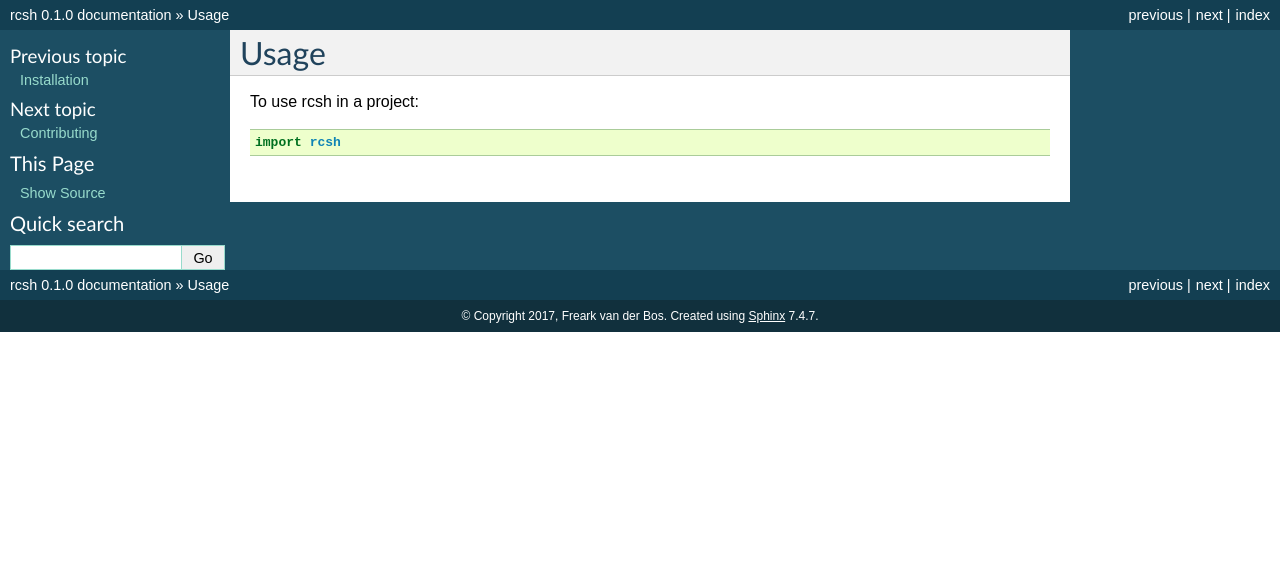
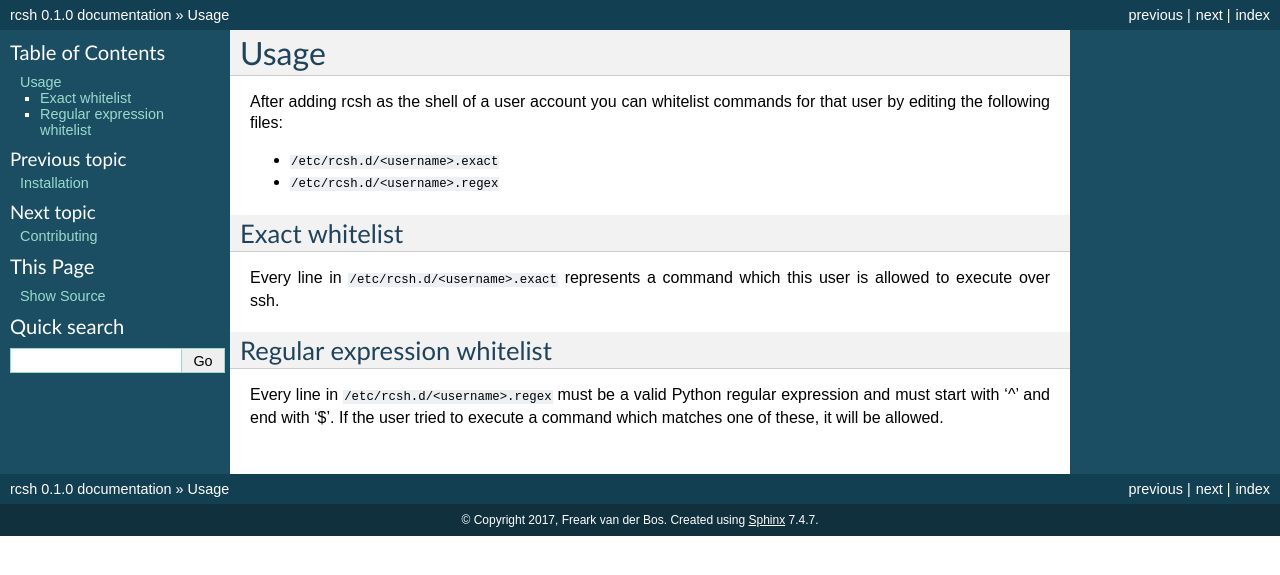
Before and after one commit to SafPlusPlus/rcsh, a Sphinx documentation site: the page built from docs/usage.rst, in a window 1280 px wide. Shown: the top 575 px of the page. Built offline with Sphinx 7.4.7, drawn with Linux system fonts in a browser that asks for light colours; pages that are not in the unit, such as notebooks, are missing from menus.

```diff
--- a/docs/usage.rst
+++ b/docs/usage.rst
@@ -2,6 +2,19 @@
 Usage
 =====
 
-To use rcsh in a project::
+After adding rcsh as the shell of a user account you can whitelist commands for that user by editing the following
+files:
 
-    import rcsh
+* ``/etc/rcsh.d/<username>.exact``
+* ``/etc/rcsh.d/<username>.regex``
+
+Exact whitelist
+===============
+
+Every line in ``/etc/rcsh.d/<username>.exact`` represents a command which this user is allowed to execute over ssh.
+
+Regular expression whitelist
+============================
+
+Every line in ``/etc/rcsh.d/<username>.regex`` must be a valid Python regular expression and must start with '^' and end
+with '$'. If the user tried to execute a command which matches one of these, it will be allowed.
```
Also changed, not shown: HISTORY.rst (+7 -0 lines), README.rst (+6 -1 lines).
